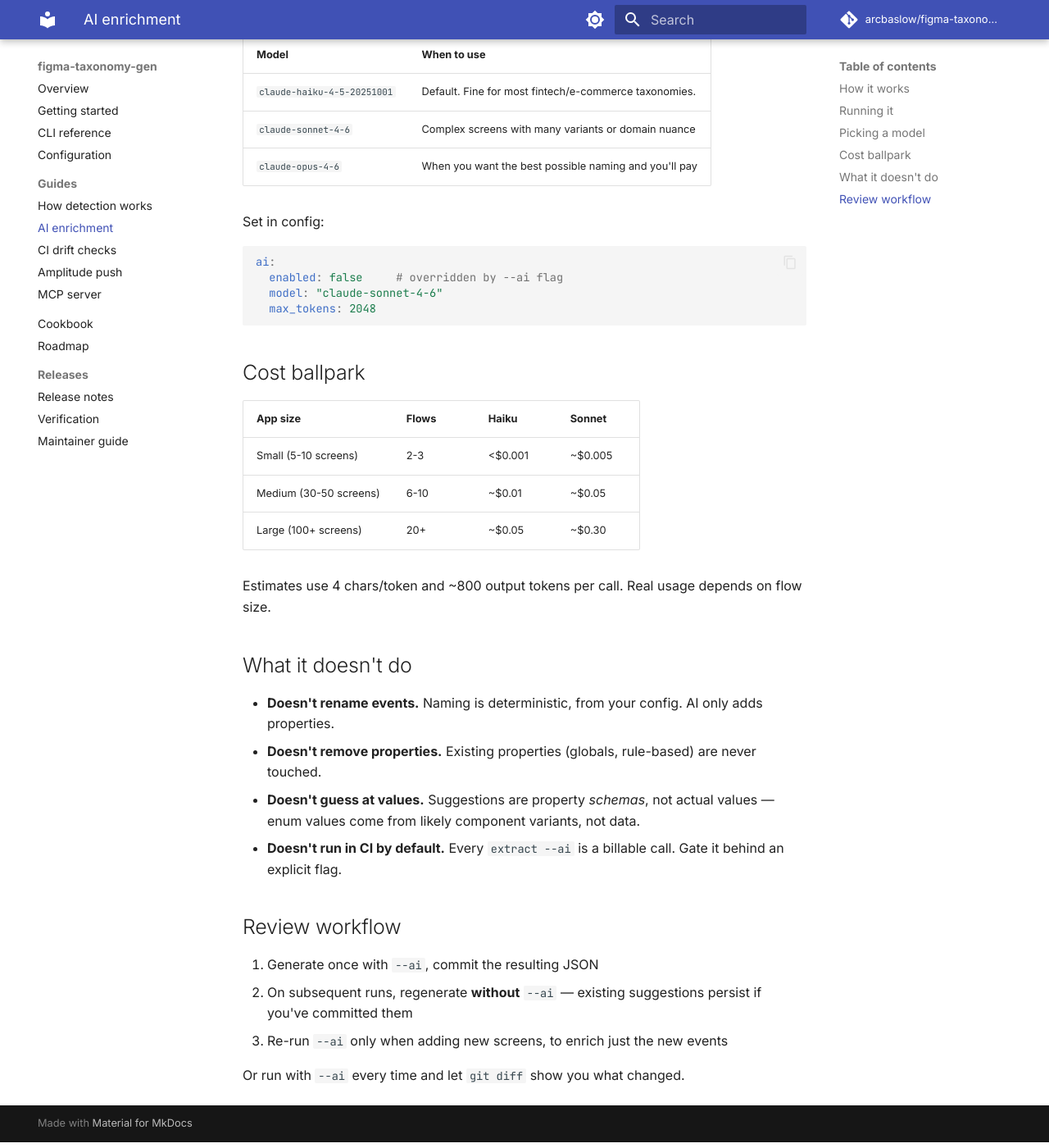
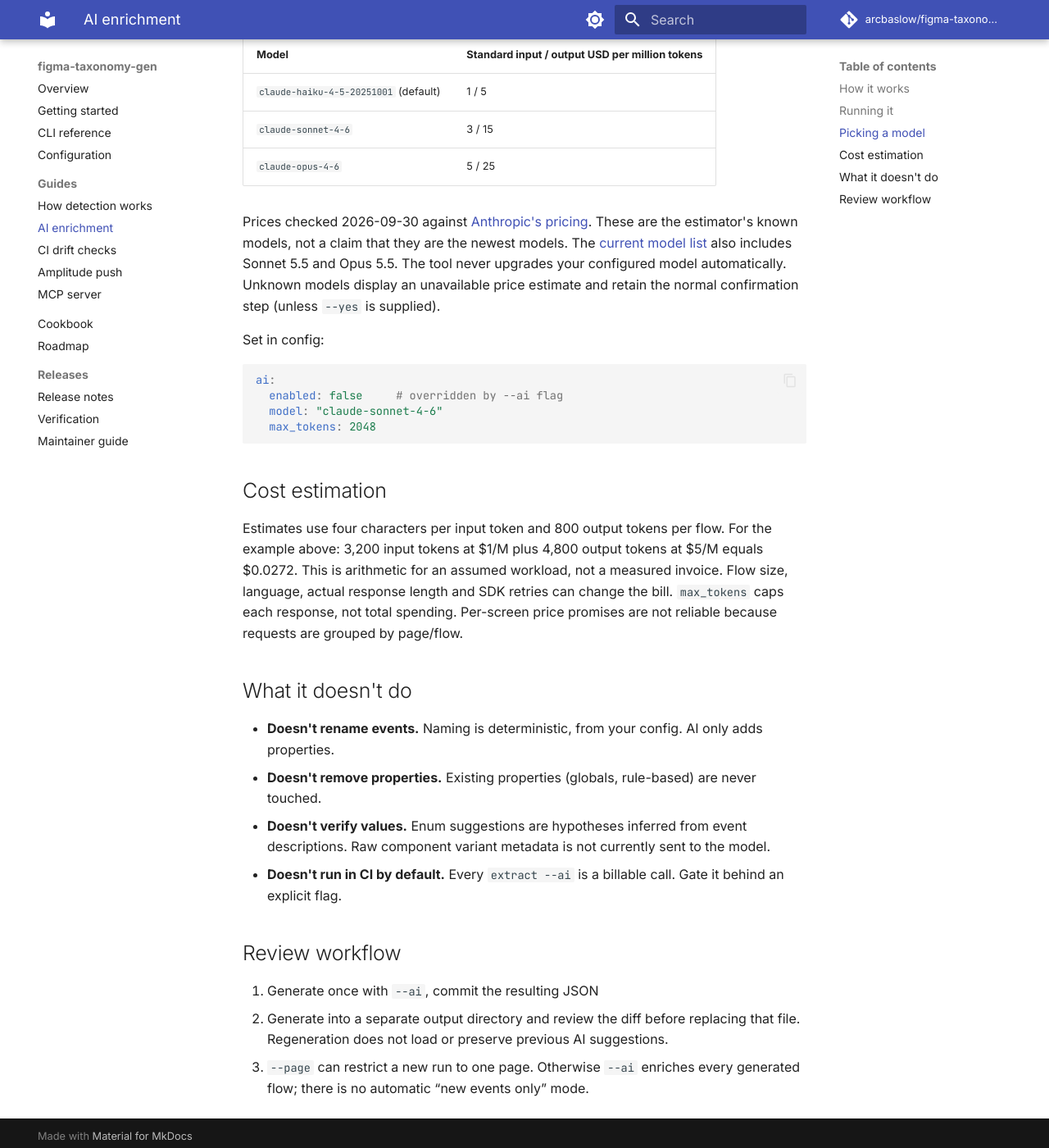
Before and after one commit to arcbaslow/figma-taxonomy-gen, an MkDocs documentation site: the page built from docs/ai-enrichment.md, in a window 1280 px wide and 1400 px high, scrolled down 1130 px. Shown: the whole window at 82% size. Built offline with MkDocs 1.6.1 and Material for MkDocs 9.7.7, drawn with Linux system fonts in a browser that asks for light colours; comment, search, counter and statistics services are not loaded; some of the changed text lies outside the part shown.

Commit message:
Correct optional AI cost estimates and result counts

````diff
--- a/docs/ai-enrichment.md
+++ b/docs/ai-enrichment.md
@@ -22,7 +22,7 @@
 suggestions into the taxonomy, skipping any property names that already exist.
 
 ```
-21 events across 6 flows  →  6 API calls  →  ~$0.001 on Haiku
+21 events across 6 flows  →  6 API calls
 ```
 
 ## Running it
@@ -36,7 +36,7 @@
 You'll see a cost estimate + confirmation prompt:
 
 ```
-AI enrichment: 6 call(s), ~3200 input tokens, est. cost $0.0010 (claude-haiku-4-5-20251001)
+AI enrichment: 6 call(s), ~3200 input tokens, est. cost $0.0272 (claude-haiku-4-5-20251001)
 Proceed? [Y/n]:
 ```
 
@@ -44,11 +44,18 @@
 
 ## Picking a model
 
-| Model                           | When to use                                             |
-|---------------------------------|---------------------------------------------------------|
-| `claude-haiku-4-5-20251001`     | Default. Fine for most fintech/e-commerce taxonomies.   |
-| `claude-sonnet-4-6`             | Complex screens with many variants or domain nuance     |
-| `claude-opus-4-6`               | When you want the best possible naming and you'll pay   |
+| Model | Standard input / output USD per million tokens |
+| --- | --- |
+| `claude-haiku-4-5-20251001` (default) | 1 / 5 |
+| `claude-sonnet-4-6` | 3 / 15 |
+| `claude-opus-4-6` | 5 / 25 |
+
+Prices checked 2026-09-30 against [Anthropic's pricing](https://platform.claude.com/docs/en/about-claude/pricing).
+These are the estimator's known models, not a claim that they are the newest
+models. The [current model list](https://platform.claude.com/docs/en/models/overview)
+also includes Sonnet 5.5 and Opus 5.5. The tool never upgrades your configured model
+automatically. Unknown models display an unavailable price estimate and retain
+the normal confirmation step (unless `--yes` is supplied).
 
 Set in config:
 
@@ -59,16 +66,14 @@
   max_tokens: 2048
 ```
 
-## Cost ballpark
+## Cost estimation
 
-| App size                   | Flows | Haiku   | Sonnet  |
-|----------------------------|-------|---------|---------|
-| Small (5-10 screens)       | 2-3   | <$0.001 | ~$0.005 |
-| Medium (30-50 screens)     | 6-10  | ~$0.01  | ~$0.05  |
-| Large (100+ screens)       | 20+   | ~$0.05  | ~$0.30  |
-
-Estimates use 4 chars/token and ~800 output tokens per call. Real usage depends on
-flow size.
+Estimates use four characters per input token and 800 output tokens per flow.
+For the example above: 3,200 input tokens at $1/M plus 4,800 output tokens at $5/M
+equals $0.0272. This is arithmetic for an assumed workload, not a measured invoice.
+Flow size, language, actual response length and SDK retries can change the bill.
+`max_tokens` caps each response, not total spending. Per-screen price promises are
+not reliable because requests are grouped by page/flow.
 
 ## What it doesn't do
 
@@ -76,16 +81,15 @@
   properties.
 - **Doesn't remove properties.** Existing properties (globals, rule-based) are never
   touched.
-- **Doesn't guess at values.** Suggestions are property *schemas*, not actual values —
-  enum values come from likely component variants, not data.
+- **Doesn't verify values.** Enum suggestions are hypotheses inferred from event
+  descriptions. Raw component variant metadata is not currently sent to the model.
 - **Doesn't run in CI by default.** Every `extract --ai` is a billable call. Gate it
   behind an explicit flag.
 
 ## Review workflow
 
 1. Generate once with `--ai`, commit the resulting JSON
-2. On subsequent runs, regenerate **without** `--ai` — existing suggestions persist
-   if you've committed them
-3. Re-run `--ai` only when adding new screens, to enrich just the new events
-
-Or run with `--ai` every time and let `git diff` show you what changed.
+2. Generate into a separate output directory and review the diff before replacing
+   that file. Regeneration does not load or preserve previous AI suggestions.
+3. `--page` can restrict a new run to one page. Otherwise `--ai` enriches every
+   generated flow; there is no automatic “new events only” mode.
````
Also changed, not shown: CHANGELOG.md (+2 -0 lines), README.md (+3 -0 lines), docs/cookbook.md (+4 -3 lines), 4 other files.
